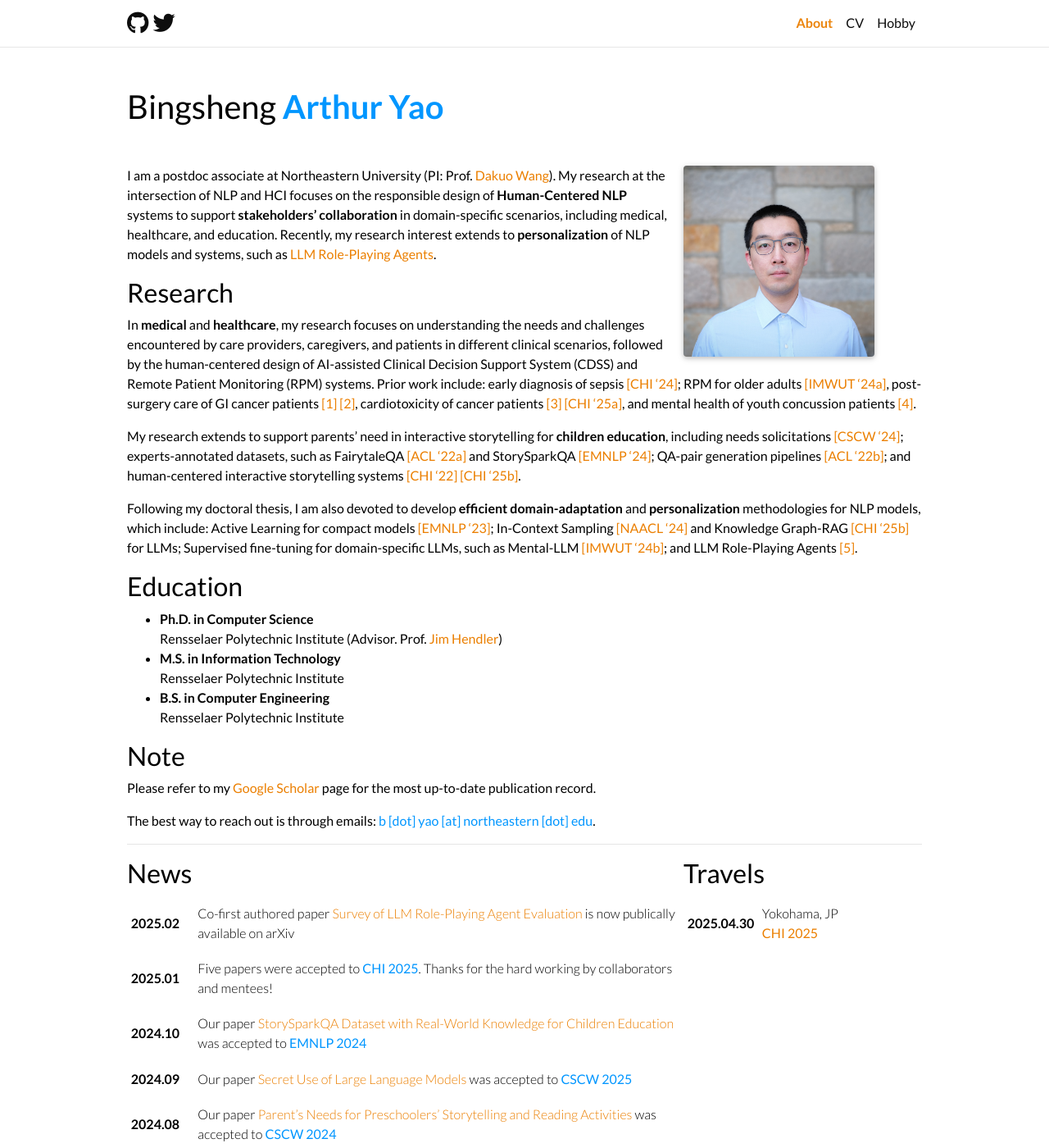
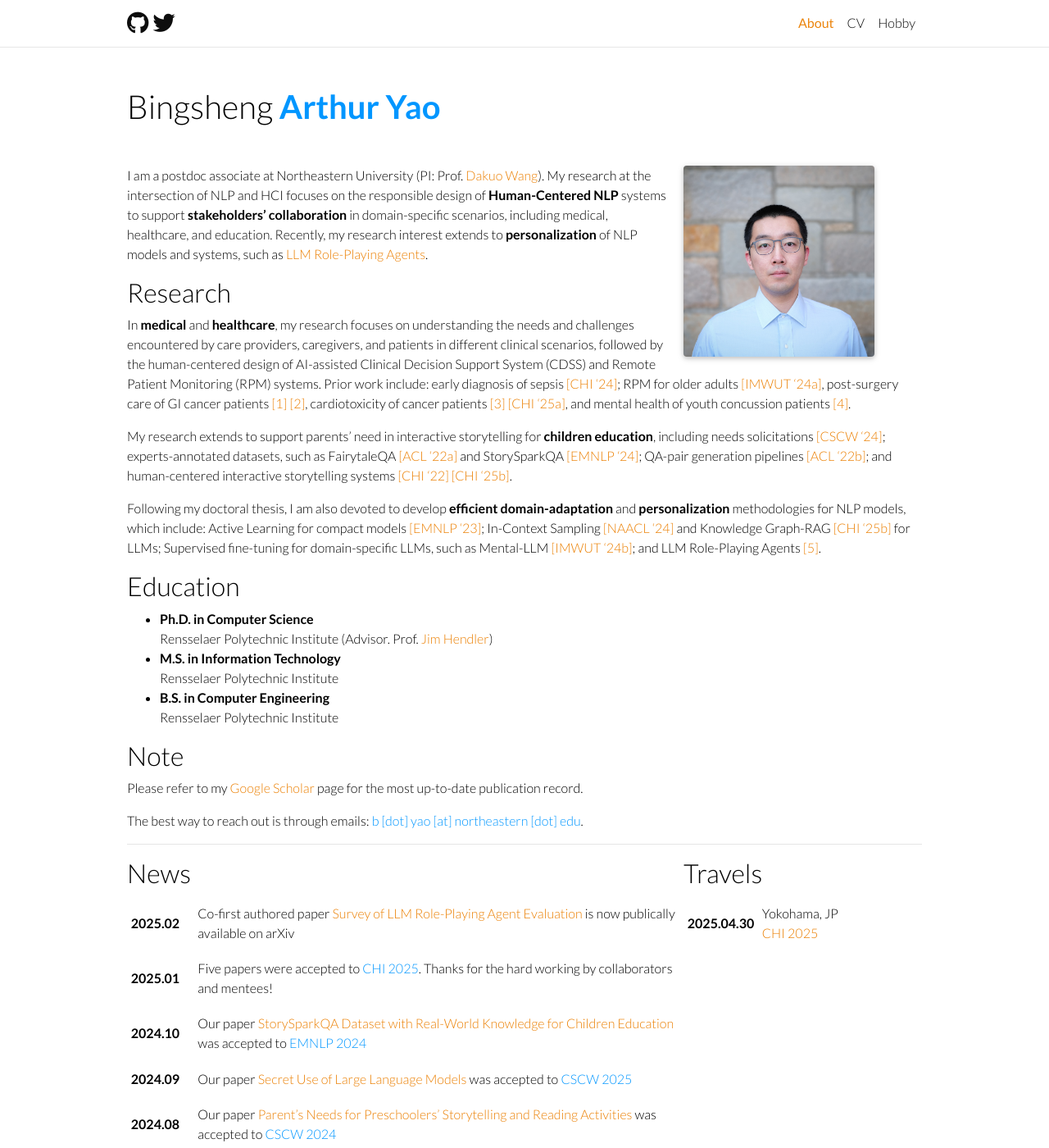
Before and after one commit to WorkInTheDark/WorkInTheDark.github.io, a Jekyll site: the page built from _pages/about.md, in a window 1280 px wide and 1400 px high. Shown: the whole window at 82% size. Built offline with Jekyll 4.4.1, drawn with Linux system fonts in a browser that asks for light colours; comment, search, counter and statistics services are not loaded; a style sheet for code colours, icons or effects is not loaded.

Commit message:
Update _base.scss

```diff
--- a/_sass/_base.scss
+++ b/_sass/_base.scss
@@ -43,7 +43,7 @@
 strong {
   color: var(--global-text-color);
   font-family: "Lato", sans-serif;  /* Updated to Lato */
-  font-weight: normal; /* Default weight for most elements */
+  font-weight: 300; /* Default weight for most elements */
 }
 
 .lato-thin {
```
